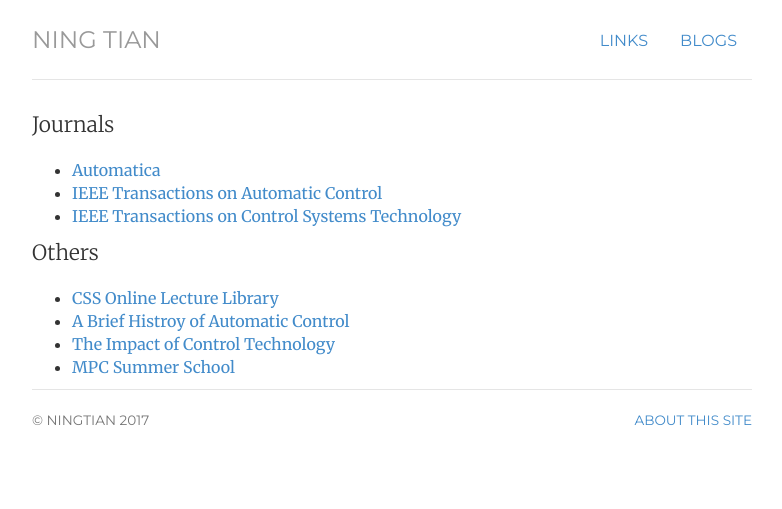
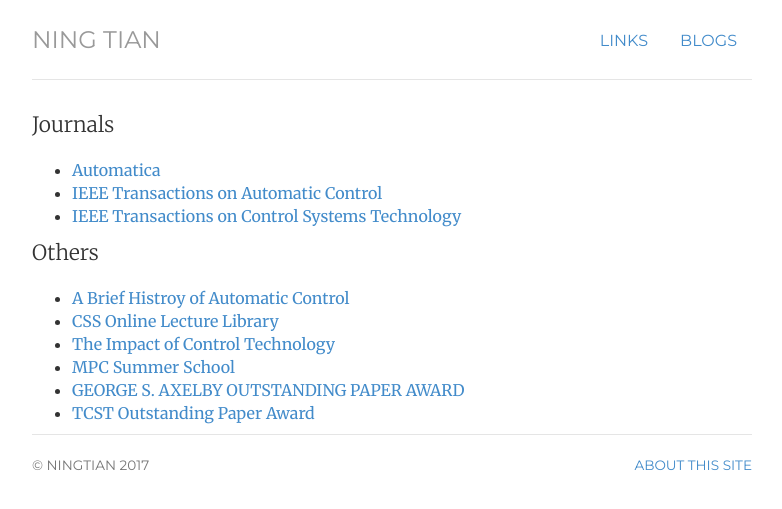
Before and after one commit to ningtian/ningtian.github.io, a Jekyll site: the page built from links/index.html, in a window 1280 px wide. Shown: the top 509 px of the page, without its empty margins (248-1030 px from the left). Built offline with Jekyll 4.4.1, drawn with Linux system fonts in a browser that asks for light colours.

Commit message:
Update index.html

```diff
--- a/links/index.html
+++ b/links/index.html
@@ -30,19 +30,24 @@
         </div>
 
 
-	<div itemscope itemtype="http://data-vocabulary.org/Person">
+	<!--<div itemscope itemtype="http://data-vocabulary.org/Person"> -->
+		<div>
 
 	<p class="lead"><span itemprop="name">Others</span></p>
 	<ul>
 
+		<li><a href="http://www.ieeecss.org/CSM/library/1996/june1996/02-HistoryofAutoCtrl.pdf">A Brief Histroy of Automatic Control </a> </li>
 
 		<li><a href="http://www.ieeecss-oll.org/">CSS Online Lecture Library </a> </li>
-
-		<li><a href="http://www.ieeecss.org/CSM/library/1996/june1996/02-HistoryofAutoCtrl.pdf">A Brief Histroy of Automatic Control </a> </li>
 
 		<li><a href="https://s3-us-west-2.amazonaws.com/cc-ieeecss/IoCT-FullReport_v2.pdf">The Impact of Control Technology </a> </li>
 
 		<li><a href="http://mpc-summer-school.che.wisc.edu/">MPC Summer School </a> </li>
+
+		<li><a href="http://www.ieeecss.org/awards/george-s-axelby-outstanding-paper-award">GEORGE S. AXELBY OUTSTANDING PAPER AWARD </a> </li>
+
+		<li><a href="http://www.ieeecss.org/awards/ieee-transactions-control-systems-technology-outstanding-paper-award">TCST Outstanding Paper Award </a> </li>
+
 
 		<!--<li>Lead UX, UI design, and front-end development for a Mellon-funded <a href="http://www.publishing.umich.edu/projects/hydra/" title="Hydra/Fedora Mellon Grant">open-source platform that will enable the publication and preservation of digitally enriched humanities monographs</a>. The platform will enable digital publishing fully-encoded XML in <a href="http://projecthydra.org/" title="Project Hydra">Hydra powered Fedora repositories</a>.</li>
 	<li>Develop scripts and improve workflows for converting and publishing content in specific XML schemas.</li>-->
```
